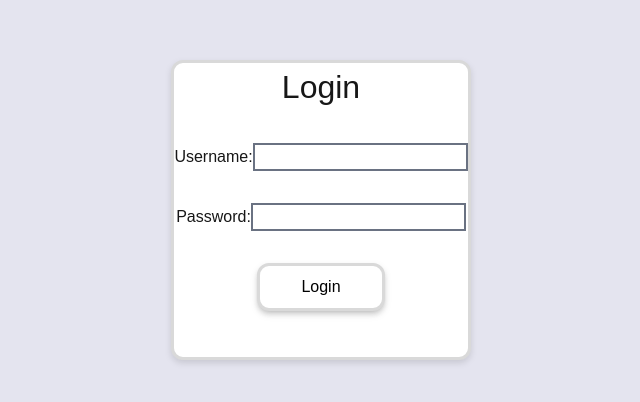
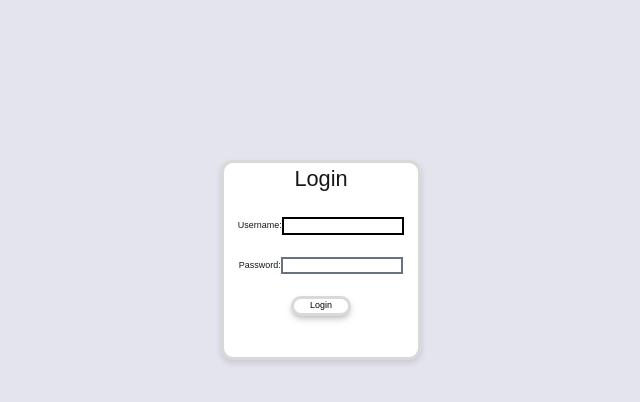
Before and after one commit to binfang1/foodtrack, a Next.js app: page / in a window 1280 px wide. Shown: the part 140-542 px from the top of the page, without its empty margins (319-959 px from the left). Built offline with nearby package versions, Linux system fonts and the light colour scheme; no server answers; the database is empty.

Commit message:
Added Popup component

```diff
--- a/app/components/item list section/grid.js
+++ b/app/components/item list section/grid.js
@@ -12,7 +12,8 @@ export default function ItemGrid({ items, itemsList, setItemsList }) {
     }
 
     return (
-        <div className="w-[55vw] gap-y-[1vw] h-[100vh] bg-white drop-shadow-md rounded-xl border-solid border-3 border-[#D9D9D9]
+        <div id = "darken-grid" className = "w-[55vw] h-[100vh] bg-[#D9D9D9]">
+            <div className="gap-y-[1vw] h-[100vh] bg-white  drop-shadow-md rounded-xl border-solid border-3 border-[#D9D9D9]
             max-[769px]:w-[70vw]">
                 <div className="flex flex-wrap w-[50vw] gap-[1vw] m-auto mt-[1.625vw]">
                     {items.map(item => (
@@ -21,6 +22,7 @@ export default function ItemGrid({ items, itemsList, setItemsList }) {
                 </div>
 
             </div>
+        </div>
     );
 
 }
--- a/app/components/items sections/item-list.js
+++ b/app/components/items sections/item-list.js
@@ -1,6 +1,6 @@
 "use client";
 
-import { useEffect } from "react";
+import { useEffect, useState } from "react";
 import { GoTrash } from "react-icons/go";
 import Items from "../view items/items";
 
@@ -8,6 +8,12 @@ import Items from "../view items/items";
 
 
 export default function ItemList({ itemsList, subTotal, tax, total, setSubTotal, setTax, setTotal, setItemsList  }) {
+    const [popupEnabled, popupIsEnabled] = useState(false);
+    const [toggle, setToggle] = useState(false)
+    const [notes, setNotes] = useState("");
+    const [name, setName] = useState("");
+    const [mode, setMode] = useState("");
+
 
     async function postData() {
         const url = "http://localhost:3000/api/orders";
@@ -65,19 +71,21 @@ export default function ItemList({ itemsList, subTotal, tax, total, setSubTotal,
         setSubTotal(tempSubTotal);
         setTax(tempTax);
         setTotal(tempTotal);
-        //console.log(subTotal);
-        //console.log(tax);
-        //console.log(total);
     }, [itemsList]);
 
-    const saveOrder = () => {
+    const saveButton = () => {
         if (itemsList.length != 0) {
-            console.log(itemsList.length)
-            postData().then((response) => console.log(response));
-            setItemsList([]);
-            alert("Order has been added")
+            popupIsEnabled(!popupEnabled);
+            changeBrightness();
         }
     }
+
+    const closePopUp = () => {
+        popupIsEnabled(!popupEnabled);
+        changeBrightness()
+    }
+
+
 
     const remove = (index) => {
         const newItemsList = [...itemsList]
@@ -104,7 +112,25 @@ export default function ItemList({ itemsList, subTotal, tax, total, setSubTotal,
         setItemsList(newItemsList);
     }
 
+    const changeBrightness = () => {
+        setToggle(!toggle);
+    }
+
+    useEffect(() => {
+        if (toggle) {
+            document.getElementById('darken').style.filter = 'brightness(50%)'
+            document.getElementById('darken-grid').style.filter = 'brightness(50%)'
+        }
+        else {
+            document.getElementById('darken').style.filter = 'brightness(100%)'
+            document.getElementById('darken-grid').style.filter = 'brightness(100%)'
+        }
+    }, [toggle])
+
+
+
     return (
+    <div className="h-[100vh] w-[30vw] bg-[#D9D9D9] h-full drop-shadow-md ">
         <div className="text-[0.84vw] py-[1.7vw] pl-[1.7vw] flex h-[100vh] flex-col w-[30vw] bg-white drop-shadow-md rounded-xl border-solid border-3 border-[#D9D9D9]">
             <div className="overflow-auto touch-auto">
                 {itemsList.map((item, index) => (
@@ -149,12 +175,34 @@ export default function ItemList({ itemsList, subTotal, tax, total, setSubTotal,
                 </div>
 
                 <div className="flex justify-between mt-[1.7vw]">
-                    <button onClick = {() => saveOrder()} className="py-[0.73vw] w-[7.09vw] bg-[#BABABA] drop-shadow-sm border-solid border-2 border-[#D9D9D9]">Save</button>
+                    <button onClick = {() => saveButton()} className="py-[0.73vw] w-[7.09vw] bg-[#BABABA] drop-shadow-sm border-solid border-2 border-[#D9D9D9]">Save</button>
                     <button className="py-[0.73vw] w-[7.09vw] drop-shadow-sm border-solid border-2 border-[#D9D9D9]">Pay</button>
                 </div>
-
             </div>
         </div>
+        {popupEnabled ? (
+            <div className = "absolute bottom-0 left-[-0.01vw] top-[-0.01vw] right-0 flex justify-center items-center w-[85vw] h-[100vh] bg-black/50">
+                <div className ="absolute flex flex-col top-[20%] left-[-35%] absolute p-12 max-w-[400px] w-full h-full max-h-[500px] bg-white">
+                    <div className="flex justify-end">
+                        <button className="cursor-pointer text-black text-3xl w-10 h-10" onClick = {() => closePopUp()}>X</button>
+                    </div>
+                    <h1 className="text-black text-2xl mb-4">"Lul"</h1>
+                    {mode == "Save" &&
+                        <form onSubmit={1} className="flex flex-col gap-[20px]">
+
+
+
+                        </form>
+                    }
+                    {mode == "Pay" &&
+                        <form onSubmit={1} className="flex flex-col gap-[20px]">
+
+                        </form>
+                    }
+                </div>
+            </div>
+        ) : ("")}
+    </div>
     );
 
 }
--- a/app/components/login/login.js
+++ b/app/components/login/login.js
@@ -7,8 +7,6 @@ export default function Login({loggedIn, setLoggedIn, accounts}) {
 
     const checkLogin = (event) => {
         event.preventDefault();
-        console.log(password, user)
-        console.log(accounts)
         if (accounts.some(account => account.username == user)) {
             const index = accounts.findIndex(account => account.username == user);
             if (accounts[index].password == password) {
@@ -32,17 +30,19 @@ export default function Login({loggedIn, setLoggedIn, accounts}) {
     };
 
     return (
-        <div className="w-[300px] h-[300px] mt-[200px] bg-white drop-shadow-md rounded-xl border-solid border-3 border-[#D9D9D9] m-auto">
-            <form onSubmit={checkLogin} className="flex flex-col m-auto gap-[32px] text-center">
-                <h1 className="text-[32px]">Login</h1>
-                <label>Username:
-                    <input onChange={getUser} className = "border-gray-500 border-2 pl-[2px] pr-[2px] text-black" type="text" required/>
-                </label>
-                <label>Password:
-                    <input onChange={getPass} className = "border-gray-500 border-2 pl-[2px] pr-[2px] text-black" type="text" required/>
-                </label>
-                <input className="bg-white drop-shadow-md rounded-xl border-solid border-3 border-[#D9D9D9] text-black rounded-lg shadow-md w-32 h-12 m-auto" type = "submit" value = "Login"/>
-            </form>
+        <div className="w-[100vw] h-[100vh] flex">
+            <div className="w-[15.625vw] h-[15.625vw] bg-white drop-shadow-md rounded-xl border-solid border-3 border-[#D9D9D9] m-auto">
+                <form onSubmit={checkLogin} className="flex flex-col m-auto gap-[1.7vw] text-center">
+                    <h1 className="text-[1.7vw]">Login</h1>
+                    <label className="text-[0.7vw]">Username:
+                        <input onChange={getUser} className = "text-[1.7vw]border-gray-500 border-2 pl-[0.1vw] pr-[0.1vw] text-black" type="text" required/>
+                    </label>
+                    <label className="text-[0.7vw]">Password:
+                        <input onChange={getPass} className = "border-gray-500 border-2 pl-[0.1vw] pr-[0.1vw] text-black" type="text" required/>
+                    </label>
+                    <input className="text-[0.7vw] bg-white drop-shadow-md rounded-xl border-solid border-3 border-[#D9D9D9] text-black rounded-lg shadow-md w-[4.7vw] h-[1.6vw] m-auto" type = "submit" value = "Login"/>
+                </form>
+            </div>
         </div>
     )
 }
--- a/app/page.js
+++ b/app/page.js
@@ -27,7 +27,6 @@ async function getData() {
     }
 
     const json = await response.json();
-    console.log(json);
     return json;
   } catch (error) {
     console.error(error.message);
@@ -59,7 +58,6 @@ export default function Home() {
   const [loggedIn, setLoggedIn] = useState();
   const [page, setPage] = useState("home");
   const [back, setBack] = useState(true);
-  const [width, setWidth] = useState(500);
 
   useEffect(() => {
     getAccounts().then((response) => setAccounts(response))
@@ -73,7 +71,6 @@ export default function Home() {
 
   useEffect(() => {
     setPage(page);
-    console.log(width)
   }, [page]);
 
 
@@ -148,7 +145,7 @@ export default function Home() {
             }
             {page == "items" &&
               <div>
-                <Items items={items} setItemsList={setItemsList} itemsList={itemsList}></Items>
+                <Items items={items} setItemsList={setItemsList} itemsList={itemsList} page = {page} setPage = {setPage} setItems={setItems}></Items>
               </div>
 
             }
```
Lines whose indentation alone changed are shown as unchanged.
